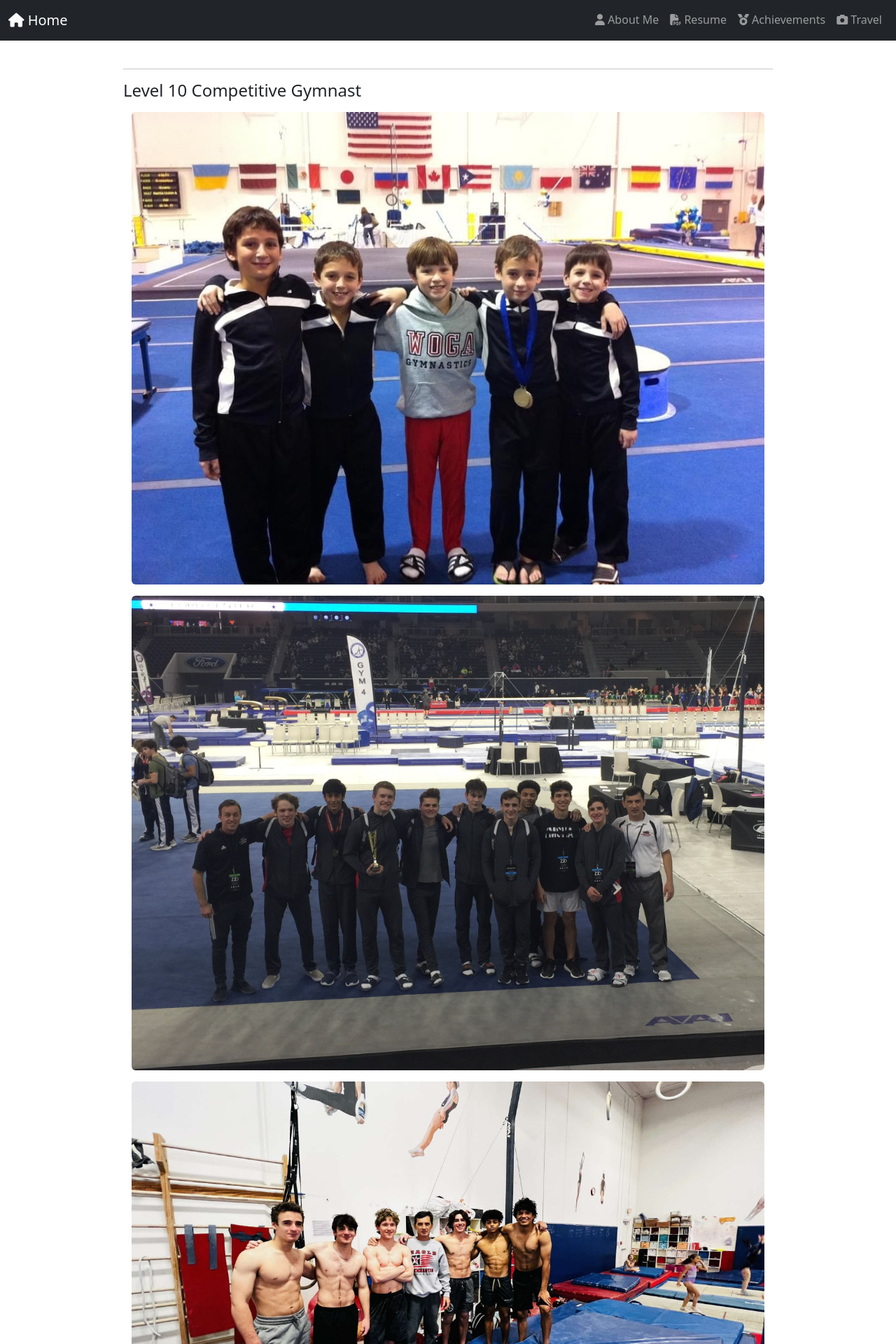
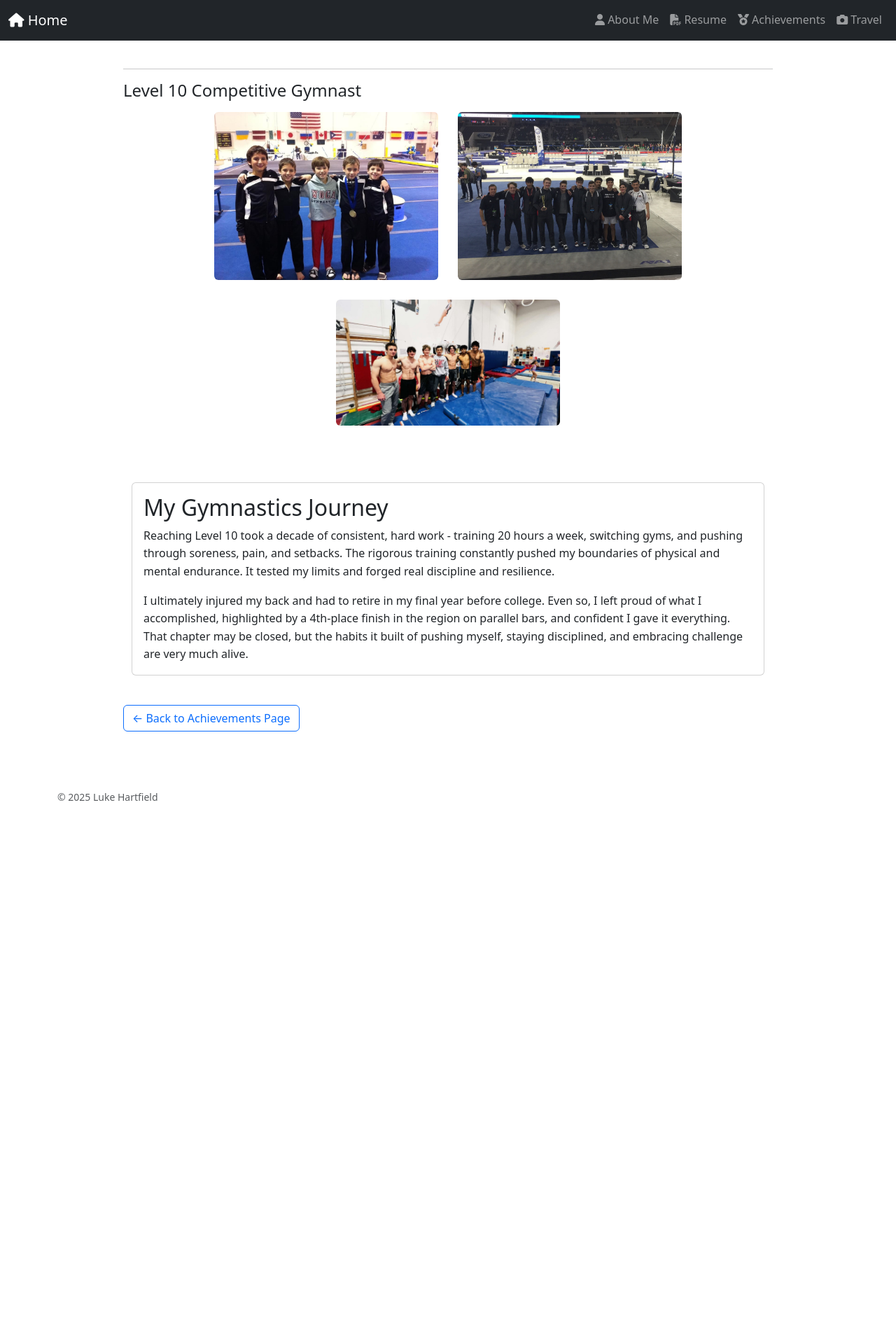
Before and after one commit to lukehartfield/lukehartfield.github.io, a Jekyll site: the page built from achievements/gymnastics/index.md, in a window 1280 px wide. Shown: the top 1920 px of the page at 70% size. Built offline with Jekyll 4.4.1, drawn with Linux system fonts in a browser that asks for light colours; after the commit the page ends 1168 px from its top, so only the background shows below that.

Commit message:
Update style.css

```diff
--- a/assets/css/style.css
+++ b/assets/css/style.css
@@ -16,3 +16,13 @@ header h1 { margin: 0 }
 
 /* Divider used in your Razor: <hr class="hr-danger" /> */
 .hr-danger { border: 0; height: 2px; background: var(--bs-danger, #dc3545); opacity: .6; margin: 2rem 0 }
+
+/* Make achievement images match About page sizing */
+.image-container {
+  gap: 12px;               /* space between images */
+}
+.image-container img {
+  max-width: 320px;        /* tweak to taste: 260–360px */
+  width: 100%;
+  height: auto;
+}
```
